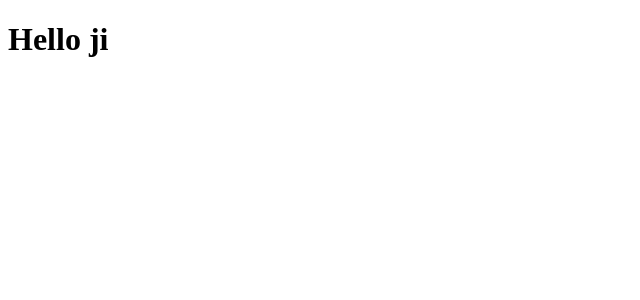
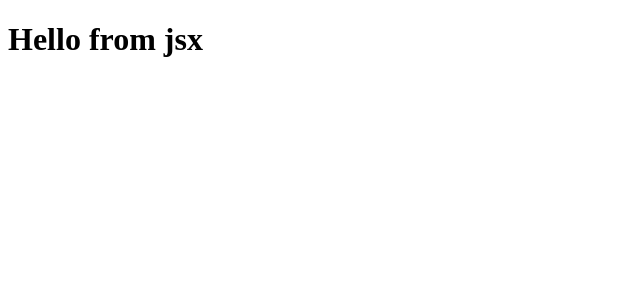
Before and after one commit to ankitraj-rj/react_v1, a React (Vite) app in the folder ch-two/: page / in a window 1280 px wide. Shown: the top 300 px of the page, without its empty margins (0-640 px from the left). Built offline with nearby package versions, Linux system fonts and the light colour scheme.

Commit message:
add jsx code

```diff
--- a/ch-two/App.js
+++ b/ch-two/App.js
@@ -6,3 +6,9 @@ import ReactDOM from "react-dom/client";
 const heading = React.createElement("h1", null, "Hello ji");
 const root = ReactDOM.createRoot(document.getElementById("root"));
 root.render(heading);
+
+// JSX
+
+const jsxHeading = <h1>Hello from jsx</h1>
+
+root.render(jsxHeading)
```
